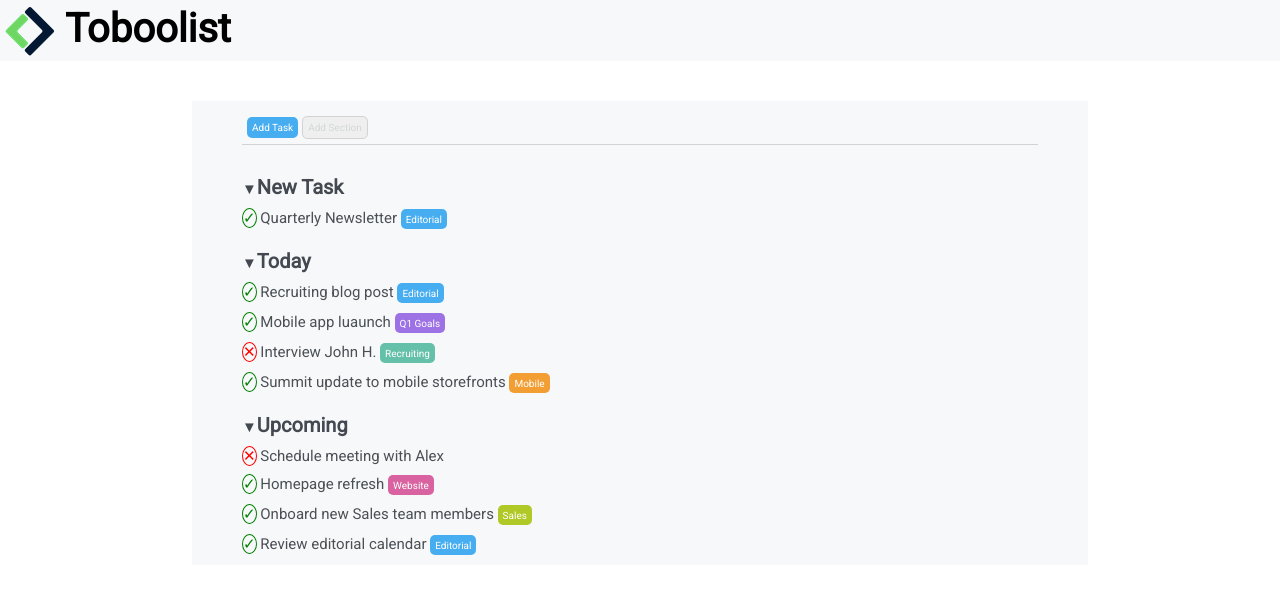
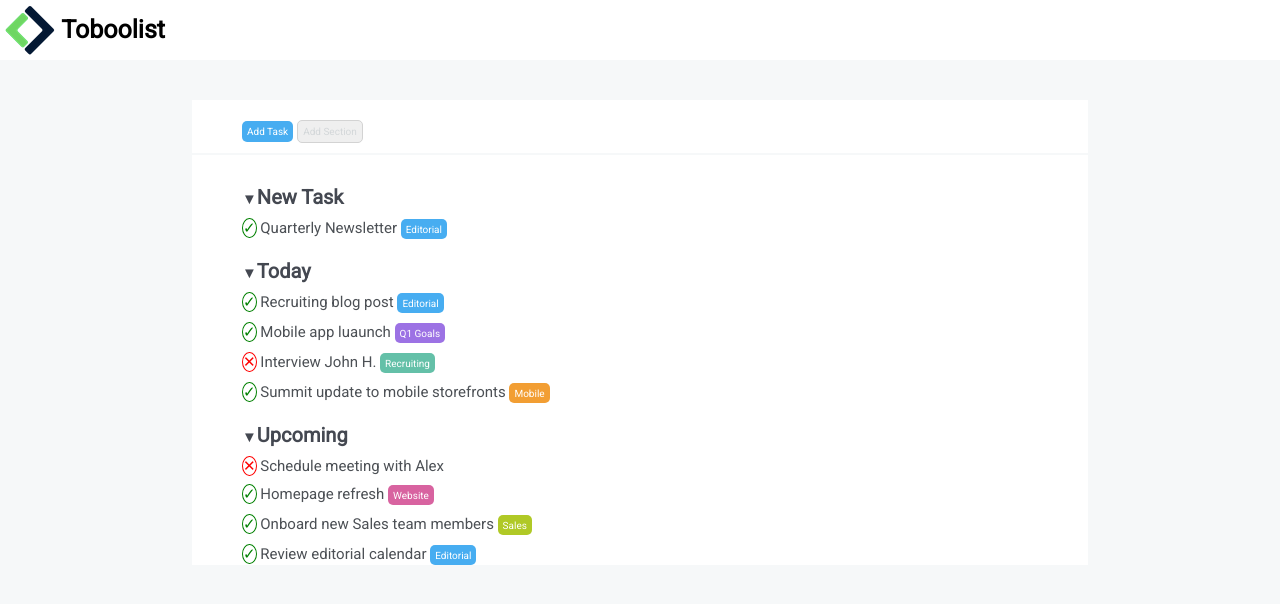
Before and after one commit to alessandraspalla/html-css-toboolist, a plain HTML site: page index.html in a window 1280 px wide. Drawn offline with Linux system fonts and the light colour scheme.

Commit message:
modifiche a seguito di correzione

```diff
--- a/css/style.css
+++ b/css/style.css
@@ -7,11 +7,11 @@
 }
 
 body {
-    background-color: #ffffff;
+    background-color: #f6f8f9;
 }
 
 header, #container {
-    background-color: #f6f8f9;
+    background-color: #ffffff;
 }
 
 /* header style */
@@ -19,11 +19,16 @@ header, #container {
 header {
     padding: 5px;
     margin-bottom: 40px;
-    font-size: 40px;
+    font-size: 25px;
 }
 
 #logo {
     height: 50px;
+    line-height: 50px;
+    vertical-align: middle;
+}
+
+#logo-text {
     line-height: 50px;
     vertical-align: middle;
 }
@@ -34,14 +39,14 @@ header {
 #container {
     width: 70%;
     margin: auto;
-    padding: 10px 50px;
+    padding-top: 10px;
 }
 
 /* button section style */
 
 #button-section {
-    padding: 5px;
-    border-bottom: 1px solid lightgray;
+    padding: 10px 50px;
+    border-bottom: 2px solid #f6f8f9;
     margin-bottom: 30px;
 }
 
@@ -51,20 +56,23 @@ button {
     width: auto;
     padding: 5px;
     border: none;
-
 }
 
-#task-button {
+.button.task {
     color: #ffffff;
     background-color: #47adf1;
 }
 
-#section-button {
+.button.section {
     border: 1px solid lightgray;
     color: #d3d7d9;
 }
 
 /* principal section style */
+
+#container2 {
+    padding-left: 50px;
+}
 
 .list-item {
     margin-top: 20px;
--- a/index.html
+++ b/index.html
@@ -14,7 +14,7 @@
     <!-- intestazione -->
     <header>
         <img id="logo" src="img/Logo.png" alt="logo boolean">
-        <strong>Toboolist</strong>
+        <strong id="logo-text">Toboolist</strong>
     </header>
 
     <!-- contenitore centrato -->
@@ -25,12 +25,12 @@
 
             <!-- sezione con bottoni -->
             <section id="button-section">
-                <button id="task-button">Add Task</button>
-                <button id="section-button">Add Section</button>
+                <button class="button task">Add Task</button>
+                <button class="button section">Add Section</button>
             </section>
 
             <!-- sezione principale -->
-            <section>
+            <section id="container2">
                 <div class="list-item">
                     <h2>New Task</h2>
                     <span class="item affermative">
```
